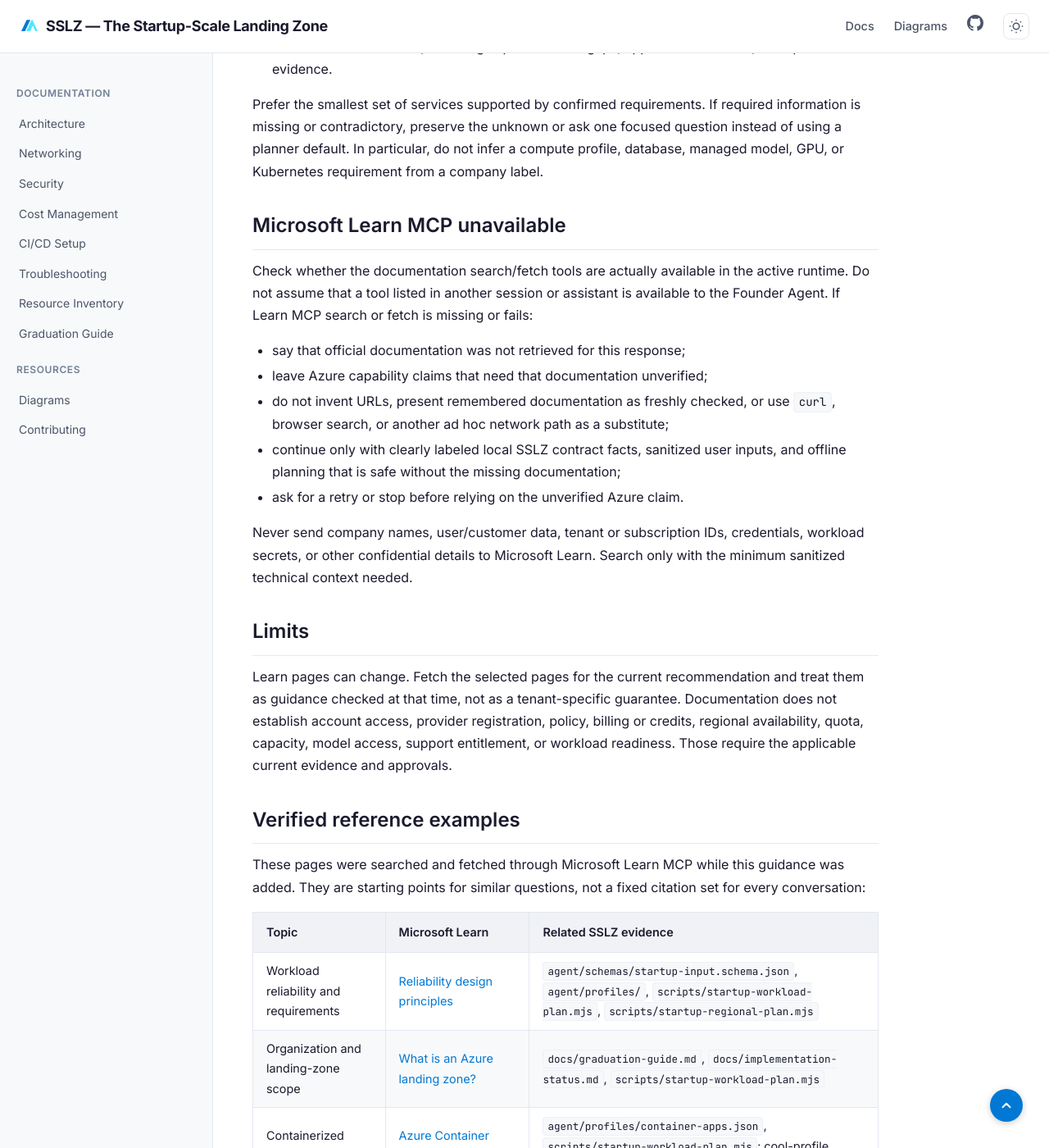
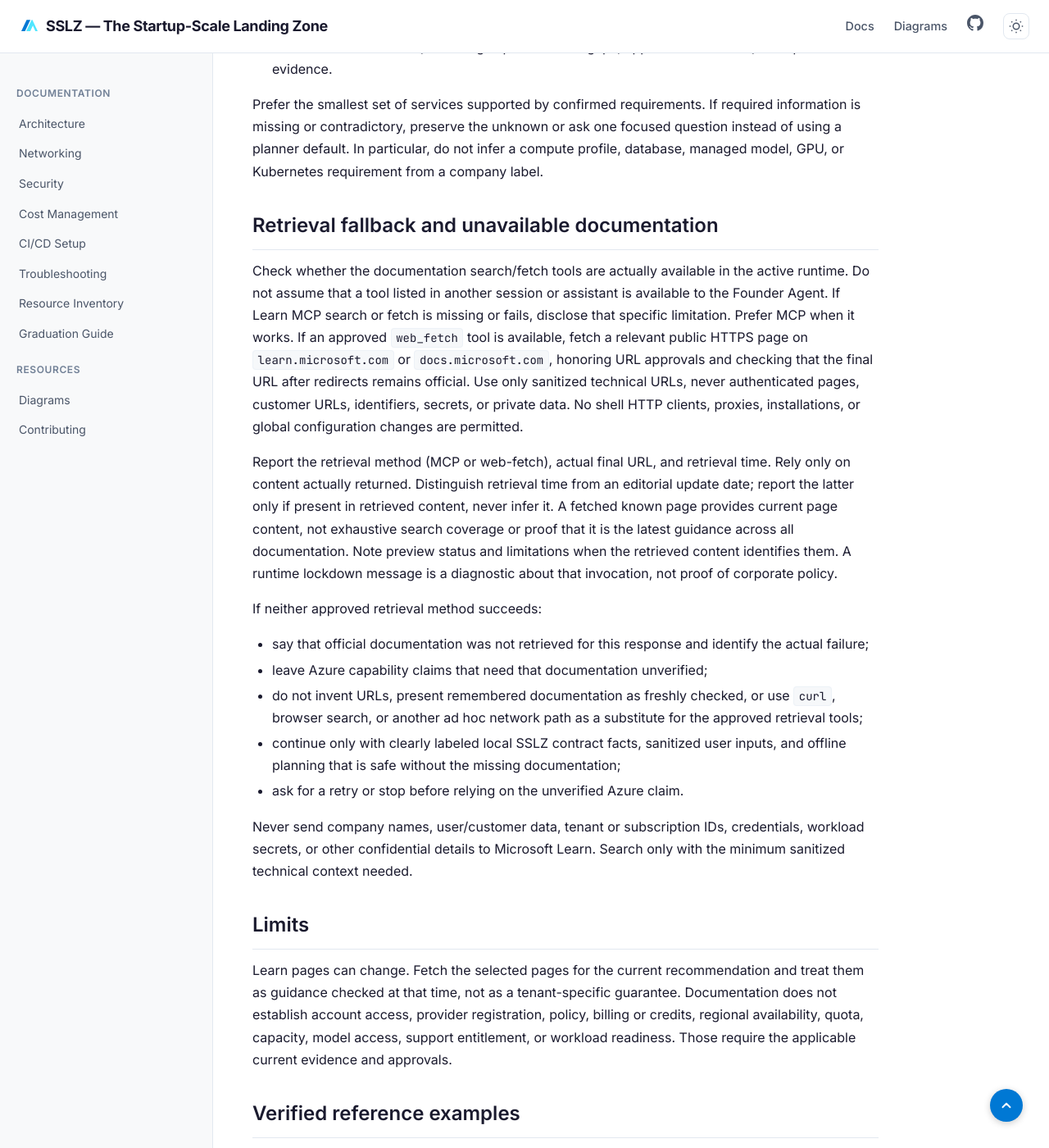
Before and after one commit to ricmmartins/sslz, a Jekyll site: the page built from agent/compat/recommendation-grounding.md, in a window 1280 px wide and 1400 px high, scrolled down 851 px. Shown: the whole window at 82% size. Built offline with Jekyll 4.4.1, drawn with Linux system fonts in a browser that asks for light colours; our own code applies the rules of GitHub Pages for plain Markdown files.

Commit message:
Allow approved official documentation fetch fallback

```diff
--- a/agent/compat/recommendation-grounding.md
+++ b/agent/compat/recommendation-grounding.md
@@ -26,16 +26,28 @@
 contradictory, preserve the unknown or ask one focused question instead of using a planner default. In particular, do
 not infer a compute profile, database, managed model, GPU, or Kubernetes requirement from a company label.
 
-## Microsoft Learn MCP unavailable
+## Retrieval fallback and unavailable documentation
 
 Check whether the documentation search/fetch tools are actually available in the active runtime. Do not assume that a
 tool listed in another session or assistant is available to the Founder Agent. If Learn MCP search or fetch is missing
-or fails:
+or fails, disclose that specific limitation. Prefer MCP when it works. If an approved `web_fetch` tool is available,
+fetch a relevant public HTTPS page on `learn.microsoft.com` or `docs.microsoft.com`, honoring URL approvals and checking
+that the final URL after redirects remains official. Use only sanitized technical URLs, never authenticated pages,
+customer URLs, identifiers, secrets, or private data. No shell HTTP clients, proxies, installations, or global
+configuration changes are permitted.
 
-- say that official documentation was not retrieved for this response;
+Report the retrieval method (MCP or web-fetch), actual final URL, and retrieval time. Rely only on content actually
+returned. Distinguish retrieval time from an editorial update date; report the latter only if present in retrieved
+content, never infer it. A fetched known page provides current page content, not exhaustive search coverage or proof that it is the
+latest guidance across all documentation. Note preview status and limitations when the retrieved content identifies
+them. A runtime lockdown message is a diagnostic about that invocation, not proof of corporate policy.
+
+If neither approved retrieval method succeeds:
+
+- say that official documentation was not retrieved for this response and identify the actual failure;
 - leave Azure capability claims that need that documentation unverified;
 - do not invent URLs, present remembered documentation as freshly checked, or use `curl`, browser search, or another
-  ad hoc network path as a substitute;
+  ad hoc network path as a substitute for the approved retrieval tools;
 - continue only with clearly labeled local SSLZ contract facts, sanitized user inputs, and offline planning that is safe
   without the missing documentation;
 - ask for a retry or stop before relying on the unverified Azure claim.
```
Also changed, not shown: tests/sslz-founder-agent.mjs (+16 -0 lines), use-sslz-agent.md (+3 -1 lines), .github/agents/sslz-founder.agent.md.
